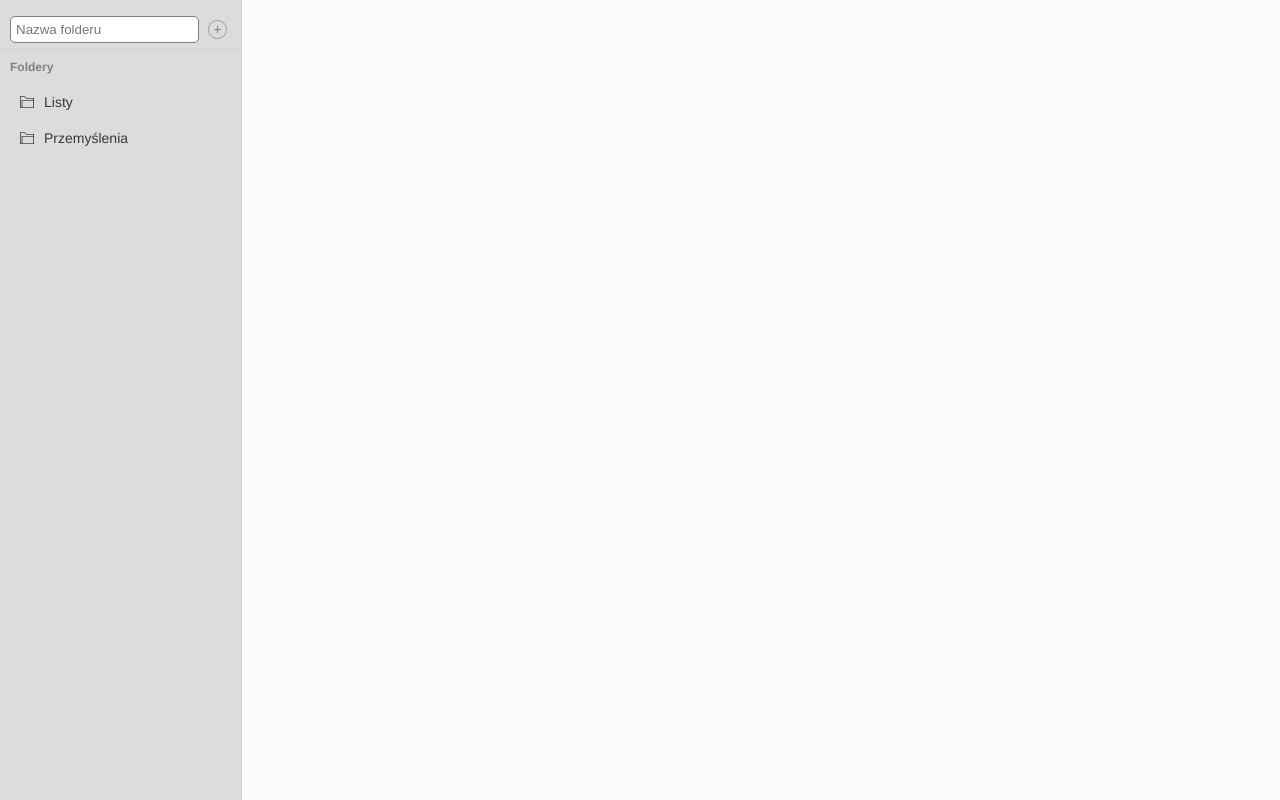
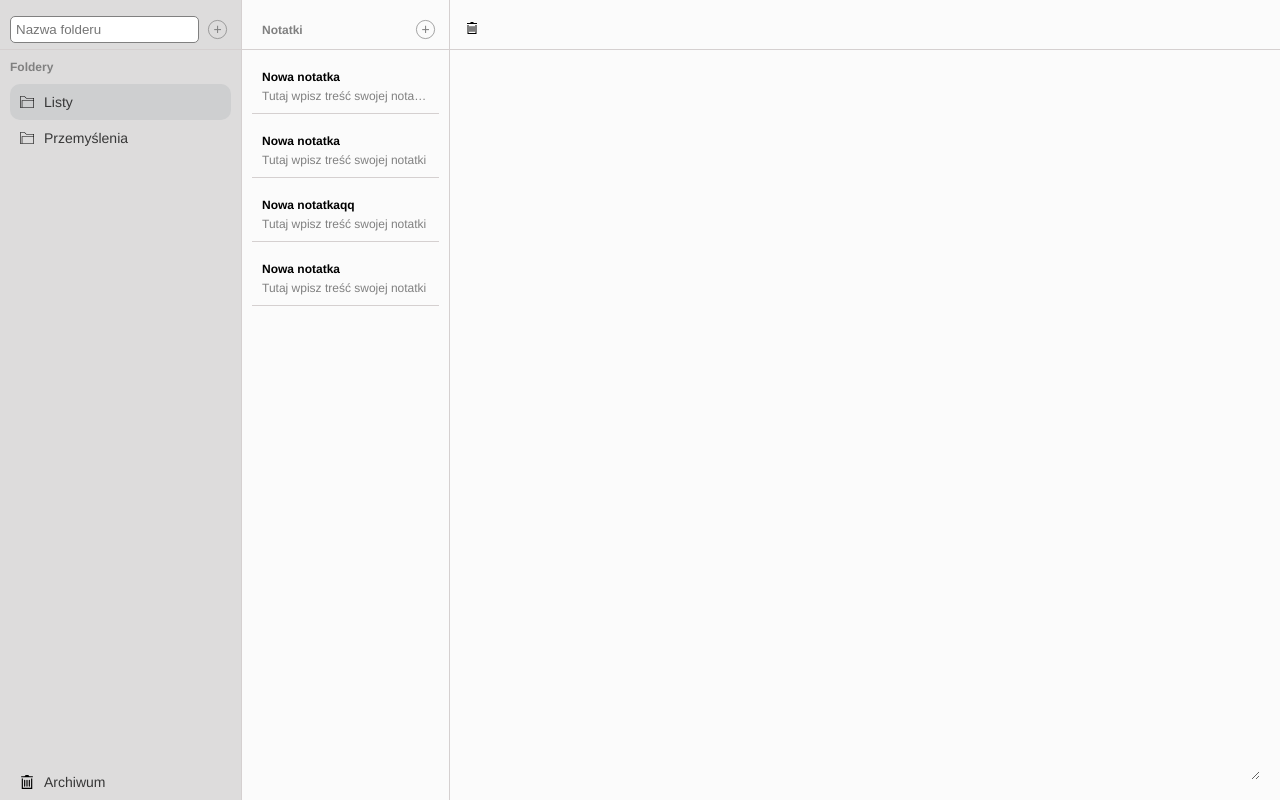
Before and after one commit to Arkadius-WD/REACT---LEKCJA, a React (Vite) app in the folder front-end/: page /notes/1 in a window 1280 px wide. Built offline with nearby package versions, Linux system fonts and the light colour scheme.

Commit message:
Link component

```diff
--- a/front-end/src/App.jsx
+++ b/front-end/src/App.jsx
@@ -1,12 +1,14 @@
+import { Outlet } from "react-router-dom";
 import FoldersList from "./components/folders-list/FoldersList";
 import Layout from "./components/layout/Layout";
 
 function App() {
-    return (
-        <Layout>
-            <FoldersList />
-        </Layout>
-    );
+	return (
+		<Layout>
+			<FoldersList />
+			<Outlet />
+		</Layout>
+	);
 }
 
 export default App;
--- a/front-end/src/components/folder/Folder.module.css
+++ b/front-end/src/components/folder/Folder.module.css
@@ -1,6 +1,9 @@
-.folder:hover,
 .folder.active {
 	background-color: rgb(206, 207, 208);
+}
+
+.folder:hover {
+	color: grey;
 }
 .folder {
 	display: flex;
--- a/front-end/src/components/folders-list/FoldersList.jsx
+++ b/front-end/src/components/folders-list/FoldersList.jsx
@@ -5,6 +5,7 @@ import { Folder } from "../folder/Folder";
 import { Title } from "../title/Title";
 import { TopBar } from "../top-bar/TopBar";
 import { AddNewButton } from "../add-new-button/AddNewButton";
+import { NavLink } from "react-router-dom";
 
 const Folders = ({ children }) => (
 	<div className={styles["folders-column"]}>{children}</div>
@@ -40,11 +41,15 @@ const FoldersList = () => {
 
 			<Title>Foldery</Title>
 			<UserCreatedFolders>
-                {folders.map((folder, idx) => (
-                    <Folder key={idx}>{folder.name}</Folder>
+				{folders.map((folder) => (
+					<NavLink key={folder.id} to={`/notes/${folder.id}`}>
+						{({ isActive }) => {
+							return <Folder active={isActive}>{folder.name}</Folder>;
+						}}
+					</NavLink>
 				))}
 			</UserCreatedFolders>
-            {/* <Folder icon="archive">Archiwum</Folder> */}
+			<Folder icon="archive">Archiwum</Folder>
 		</Folders>
 	);
 };
```
Also changed, not shown: front-end/src/components/folder/Folder.jsx (indentation only). Lines whose indentation alone changed are shown as unchanged.
